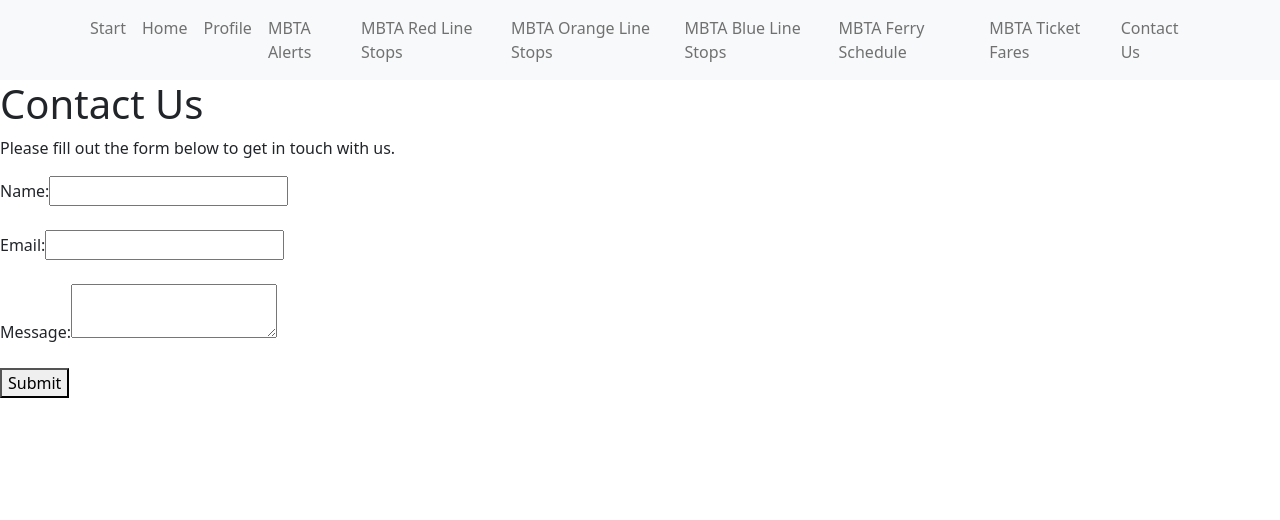
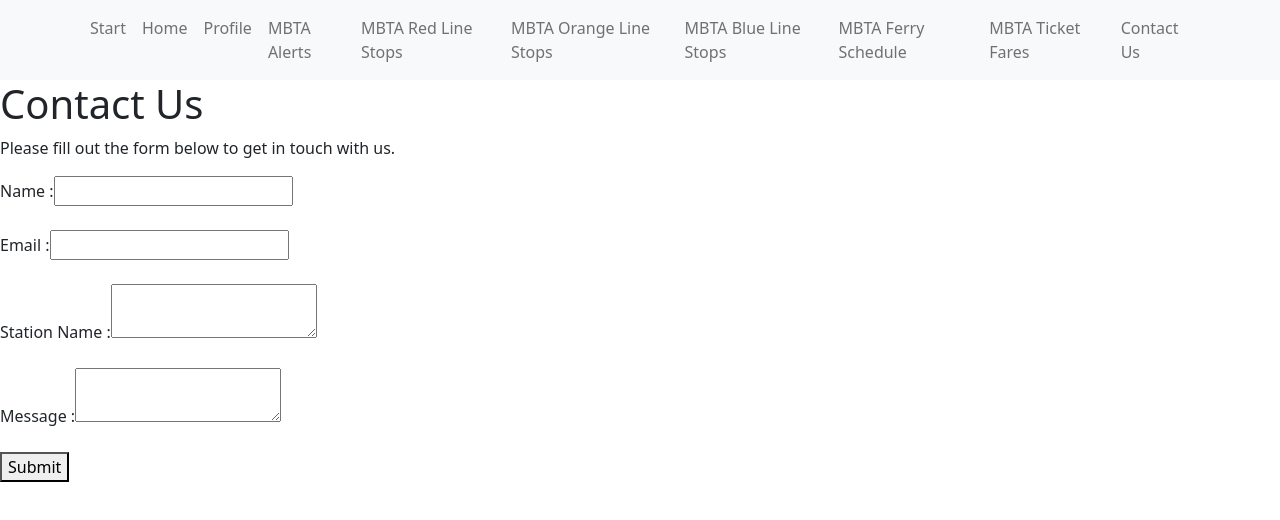
Before and after one commit to conkbonk/csc300-project, a React (Create React App) app in the folder frontend/: page /contact in a window 1280 px wide. Shown: the top 520 px of the page. Built offline with nearby package versions, Linux system fonts and the light colour scheme.

Commit message:
Contact Page Station Name

```diff
--- a/frontend/src/components/pages/contact.js
+++ b/frontend/src/components/pages/contact.js
@@ -8,23 +8,30 @@
       <p>Please fill out the form below to get in touch with us.</p>
       <form>
         <label>
-          Name:
+          Name :
           <input type="text" name="name" />
         </label>
         <br />
         <br />
         <label>
-          Email:
+          Email :
           <input type="email" name="email" />
         </label>
         <br />
         <br />
         <label>
-          Message:
+          Station Name :
+          <textarea name="Station Name" />
+        </label>
+        <br />
+        <br />
+        <label>
+          Message :
           <textarea name="message" />
         </label>
         <br />
         <br />
+
         <button type="submit">Submit</button>
       </form>
     </div>
```
